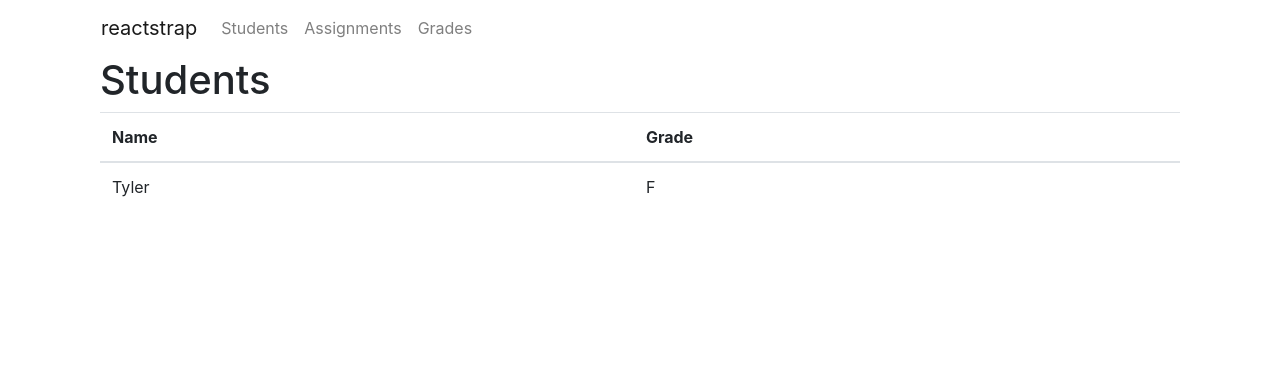
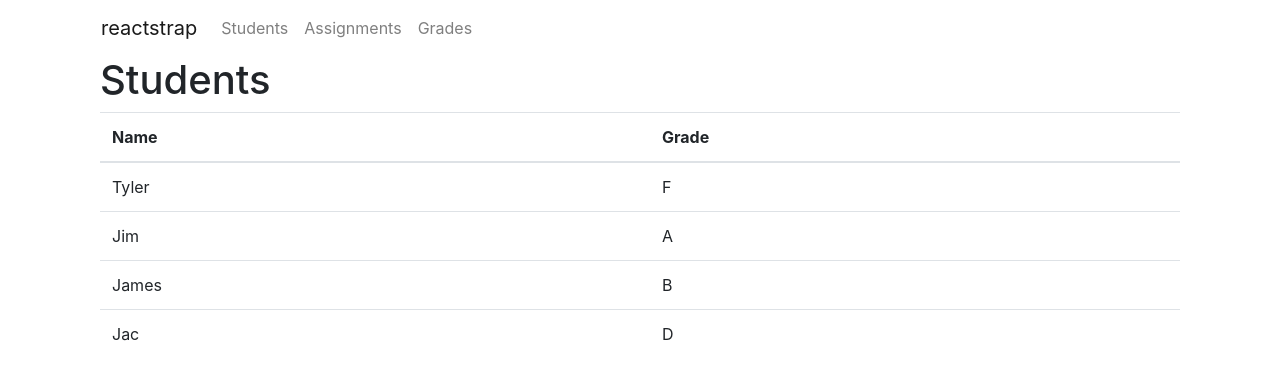
Before and after one commit to t-walker/ReactPractice, a React (Create React App) app: page /students in a window 1280 px wide. Shown: the top 378 px of the page. Built offline with nearby package versions, Linux system fonts and the light colour scheme.

Commit message:
more changes for modularity

```diff
--- a/src/components/students/students.js
+++ b/src/components/students/students.js
@@ -3,6 +3,27 @@ import React, { Component } from 'react';
 import Student from './student'
 
 class Students extends Component {
+  constructor() {
+    super()
+
+    this.state = { students: [
+      {name: "Tyler", grade: "F"},
+      {name: "Jim", grade: "A"},
+      {name: "James", grade: "B"},
+      {name: "Jac", grade: "D"}]
+    };
+  }
+
+  renderStudents() {
+    let students = [];
+
+    for(let i=0; i < this.state.students.length; i++) {
+      students.push(<Student name={this.state.students[i].name} grade={this.state.students[i].grade} />)
+    }
+
+    return students;
+  }
+
   render() {
     return (
       <div className="Students">
@@ -15,7 +36,7 @@ class Students extends Component {
             </tr>
           </thead>
           <tbody>
-            <Student name="Tyler" grade="F" />
+            {this.renderStudents()}
           </tbody>
         </table>
       </div>
```
Also changed, not shown: src/components/assignments/assignment.js (deleted).
